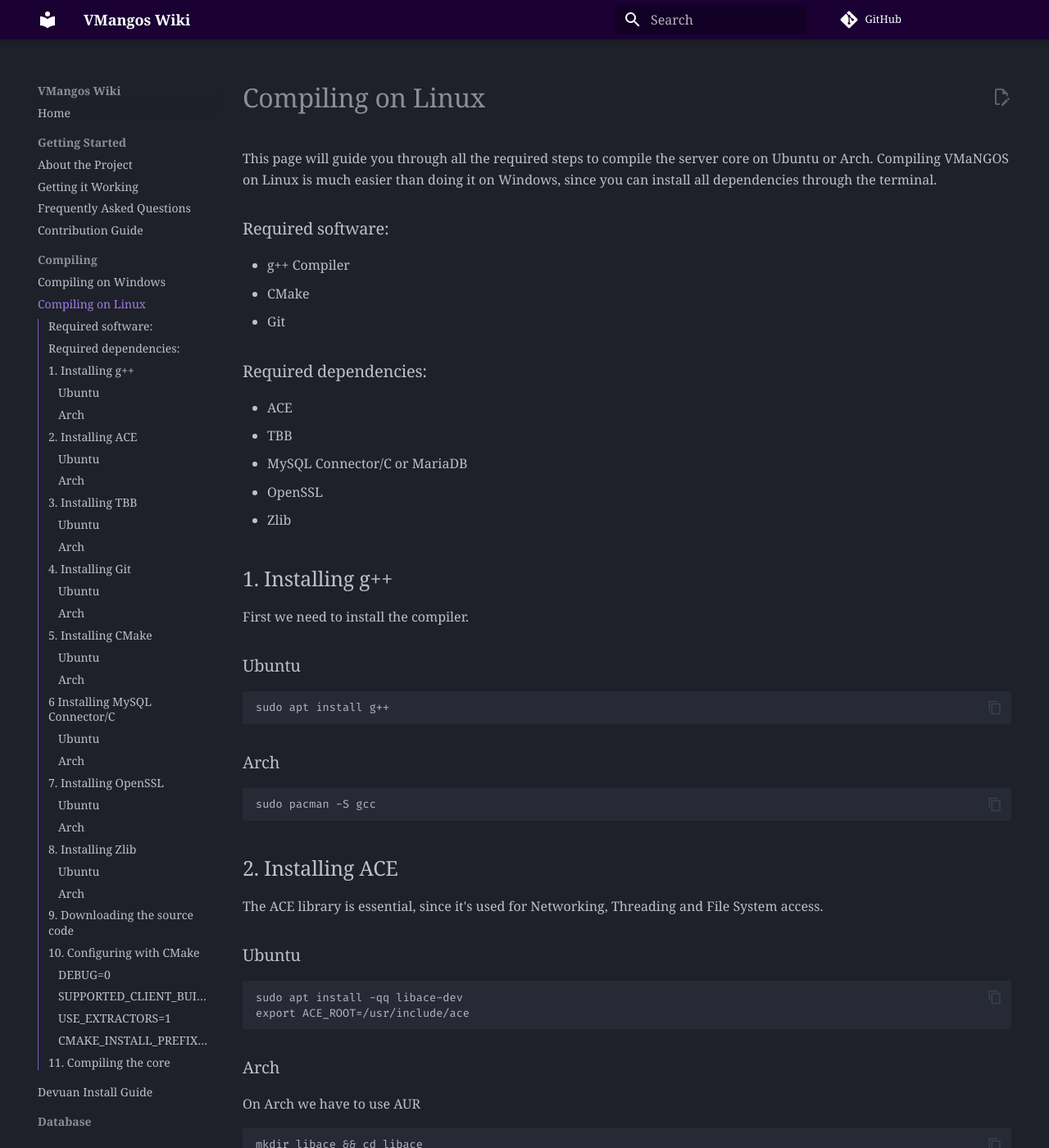
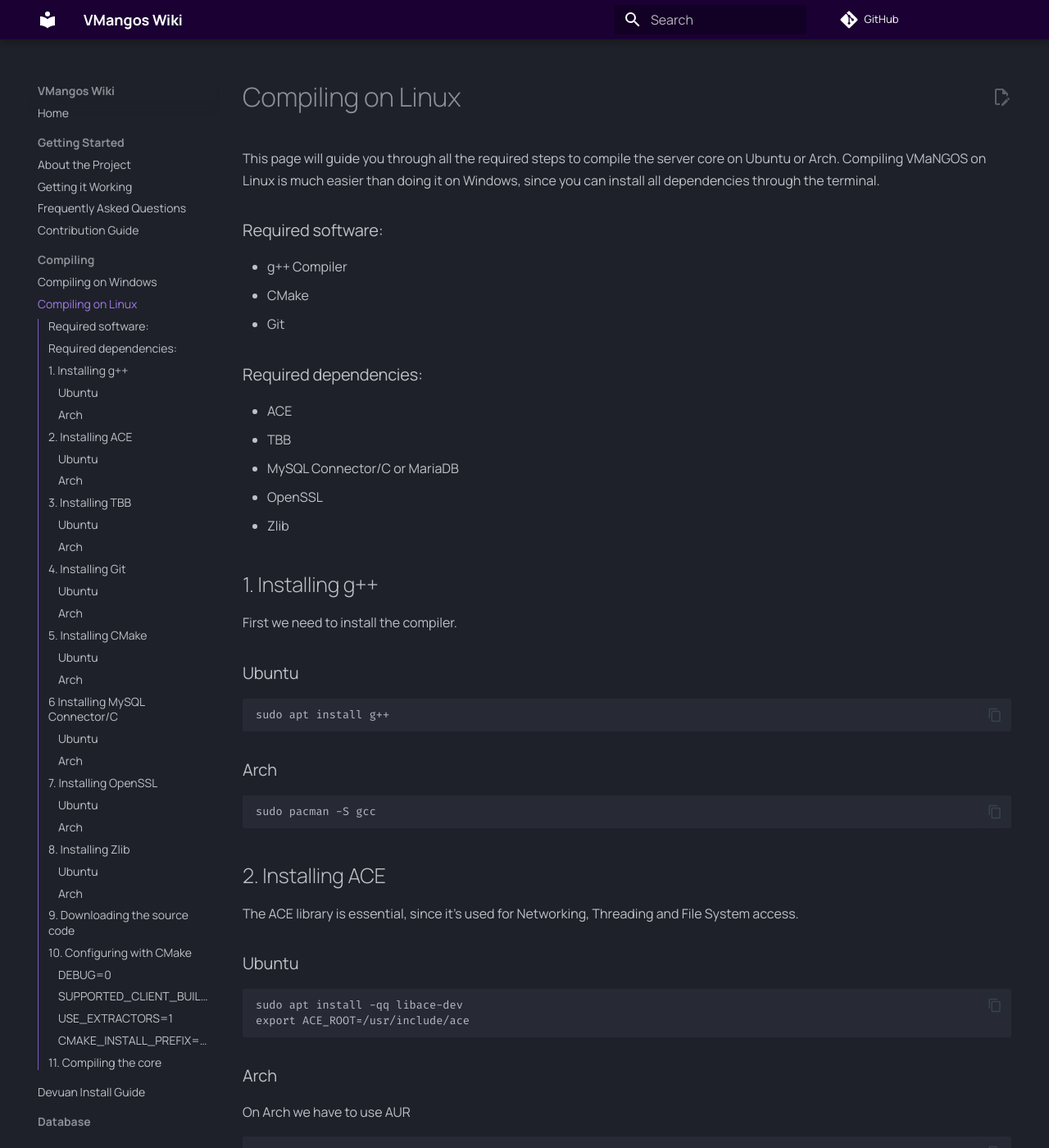
Before and after one commit to Daribon/Wikitest, an MkDocs documentation site: the page built from docs/Compiling-on-Linux.md, in a window 1280 px wide and 1400 px high. Shown: the whole window at 82% size. Built offline with MkDocs 1.6.1 and Material for MkDocs 9.7.7, drawn with Linux system fonts in a browser that asks for light colours; some web fonts are replaced; comment, search, counter and statistics services are not loaded.

Commit message:
change again

```diff
--- a/docs/stylesheets/extra.css
+++ b/docs/stylesheets/extra.css
@@ -1,12 +1,11 @@
-/* Improve serif readability in dark mode */
 .md-typeset {
-    --md-text-font-size: 1.0625rem;     /* Slightly larger base size helps thin serifs */
-    line-height: 1.65;                  /* More breathing room */
-    font-feature-settings: "liga" 1, "calt" 1;  /* Nice OpenType ligatures */
+    --md-text-font-size: 1.0rem;   /* or 1.0625rem if you want slightly larger */
+    line-height: 1.7;
+    font-feature-settings: "liga" 1, "calt" 1;  /* Enable nice ligatures if supported */
 }
 
-code, pre code {
-    font-feature-settings: normal;      /* Avoid weird ligatures in code */
+pre, code {
+    font-feature-settings: normal;  /* Avoid odd ligatures in code blocks */
 }
 
 :root {
--- a/mkdocs.yml
+++ b/mkdocs.yml
@@ -9,7 +9,7 @@ theme:
   name: material
   language: en
   font:
-    text: Georgia          # Classic Garamond style for body text
+    text: Manrope          # Classic Garamond style for body text
     code: Fira Code            # Modern, readable monospaced font for code blocks
   palette:
     scheme: slate              # Dark mode only – no light mode, no toggle
```
